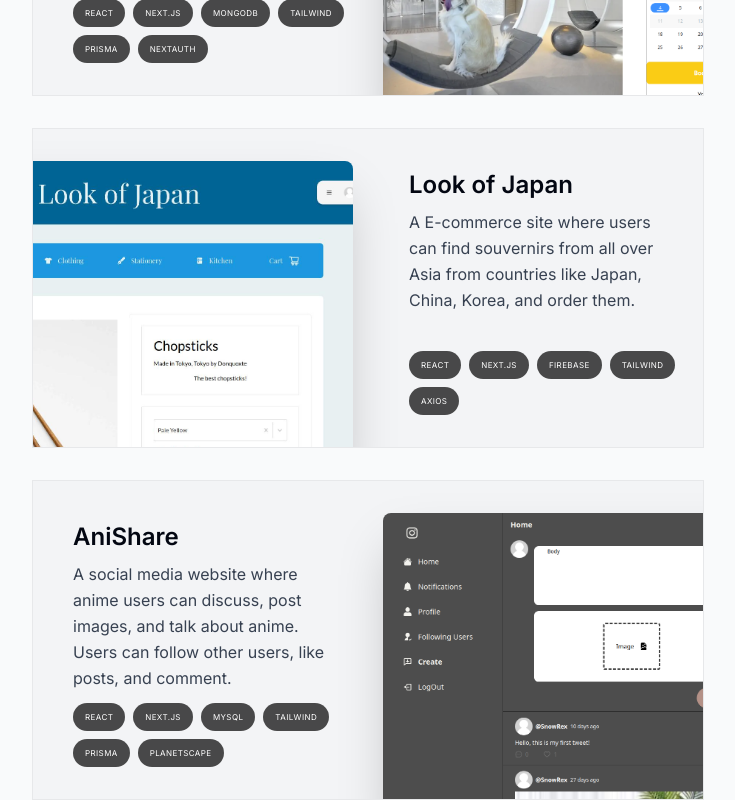
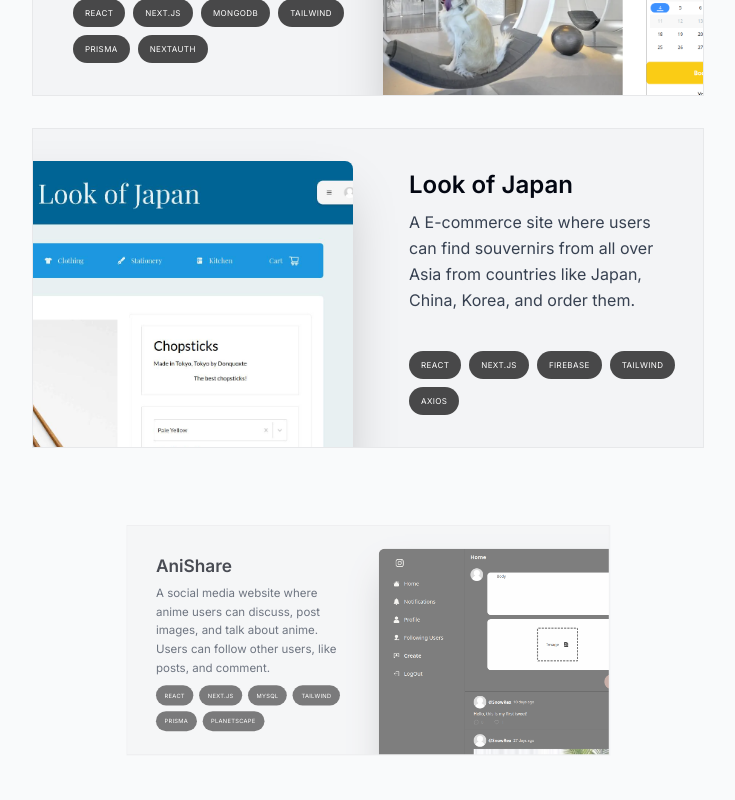
Before and after one commit to JasonMac123/NewPortfolio, a Next.js app: page / in a window 1280 px wide. Shown: the part 1667-2467 px from the top of the page, without its empty margins (272-1007 px from the left). Built offline with nearby package versions, Linux system fonts and the light colour scheme.

Commit message:
Adds motion when scrolling projects into view

```diff
--- a/components/Project/Project.tsx
+++ b/components/Project/Project.tsx
@@ -3,11 +3,29 @@
 import Image from "next/image";
 import { projectData } from "./ProjectList";
 
+import { useScroll } from "framer-motion";
+import { motion } from "framer-motion";
+import { useRef } from "react";
+
 type ProjectProps = (typeof projectData)[number];
 
 const Project = ({ title, description, tags, image }: ProjectProps) => {
+  const ref = useRef<HTMLElement>(null);
+
+  const { scrollYProgress } = useScroll({
+    target: ref,
+    offset: ["0 1", "1.4 1"],
+  });
+
   return (
-    <section className="group bg-gray-100 max-w-[42rem] border border-black/5 overflow-hidden sm:pr-8 relative sm:h-[20rem] mb-3 sm:mb-8 last:mb-0 hover:bg-gray-200 transition">
+    <motion.section
+      className="group bg-gray-100 max-w-[42rem] border border-black/5 overflow-hidden sm:pr-8 relative sm:h-[20rem] mb-3 sm:mb-8 last:mb-0 hover:bg-gray-200 transition"
+      ref={ref}
+      style={{
+        scale: scrollYProgress,
+        opacity: scrollYProgress,
+      }}
+    >
       <div className="pt-4 pb-8 px-5 sm:pl-10 sm:pr-2 sm:pt-10 sm:w-1/2 flex flex-col h-full group-even:ml-[21rem]">
         <h3 className="text-2xl font-semibold">{title}</h3>
         <p className="mt-2 leading-relaxed text-gray-700">{description}</p>
@@ -29,7 +47,7 @@ const Project = ({ title, description, tags, image }: ProjectProps) => {
         alt={"Project Photo"}
         className="absolute top-8 -right-40 w-[30rem] rounded-t-lg shadow-2xl group-hover:scale-105 group-hover:-translate-x-3 group-hover:translate-y-3 group-hover:-rotate-2 transition group-even:-right-[initial] group-even:-left-40 h-full object-cover group-even:group-hover:translate-x-3 group-even:group-hover:translate-y-3 group-even:group-hover:rotate-2 "
       />
-    </section>
+    </motion.section>
   );
 };
 
```
